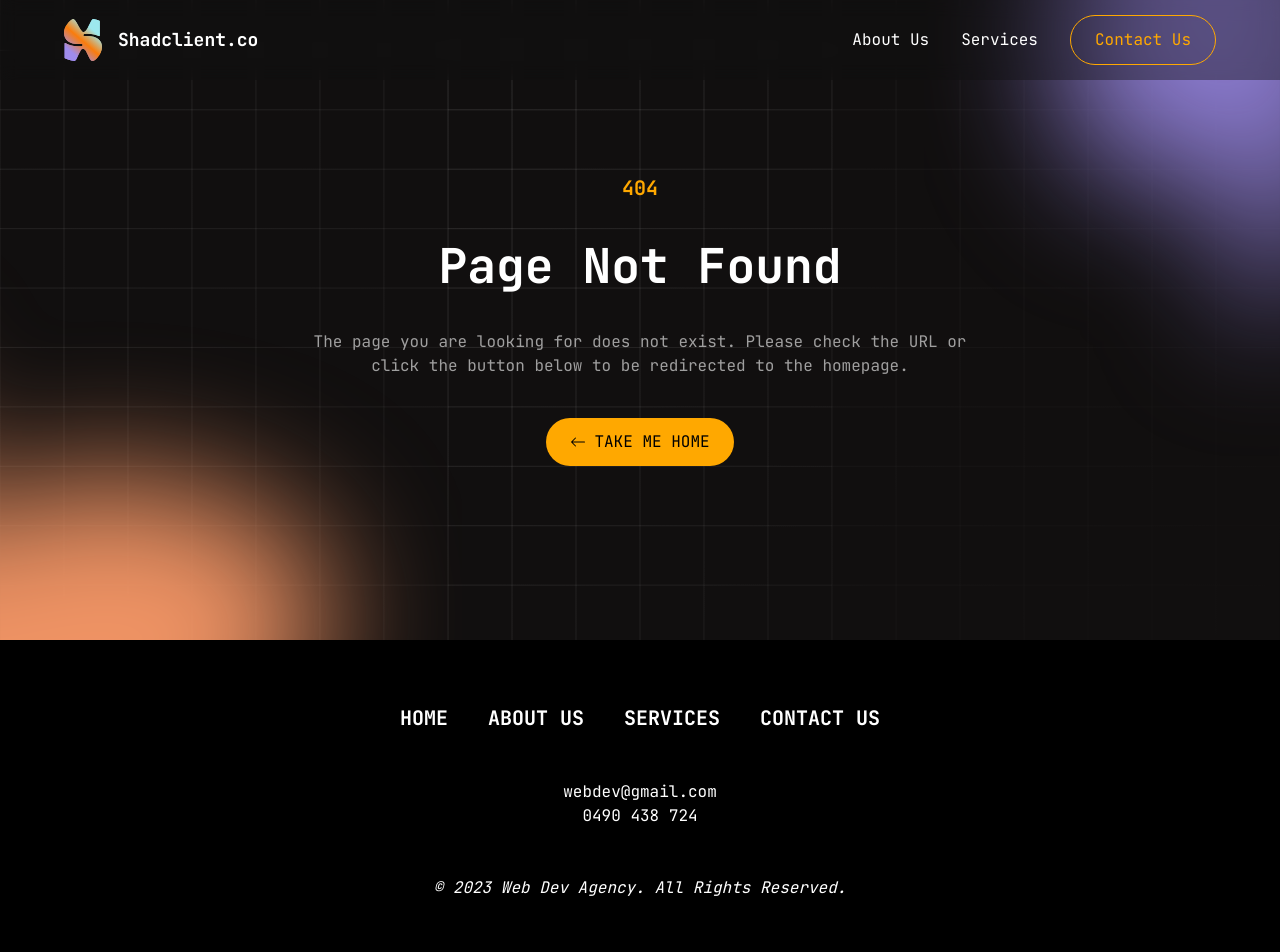
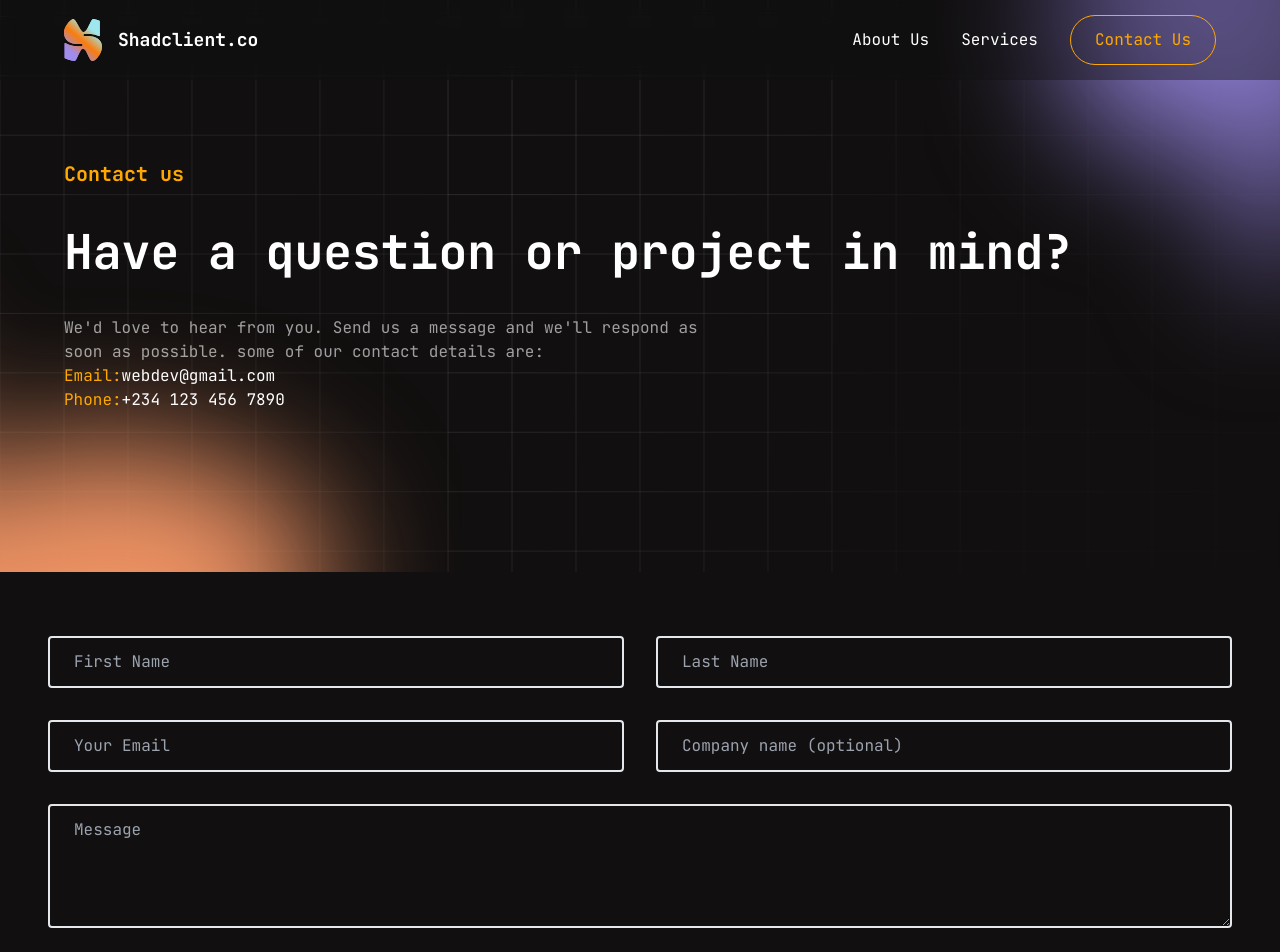
Before and after one commit to Mutesa-Cedric/web-dev-agency, a React (Vite) app: page /contact in a window 1280 px wide. Shown: the top 952 px of the page. Built offline with nearby package versions, Linux system fonts and the light colour scheme.

Commit message:
feat : contact us

```diff
--- a/src/App.tsx
+++ b/src/App.tsx
@@ -1,12 +1,13 @@
 import {
+  Route,
   BrowserRouter as Router,
-  Routes,
-  Route
+  Routes
 } from "react-router-dom";
 import MainLayout from "./components/layouts/MainLayout";
+import About from "./pages/About";
+import Contact from "./pages/Contact";
 import Home from "./pages/Home";
 import NotFound from "./pages/NotFound";
-import About from "./pages/About";
 import Services from "./pages/Services";
 
 function App() {
@@ -19,6 +20,7 @@ function App() {
             <Route element={<Home />} path="/" />
             <Route element={<About />} path="/about" />
             <Route element={<Services />} path="/services" />
+            <Route element={<Contact />} path="/contact" />
             <Route element={<NotFound />} path="*" />
           </Route>
         </Routes>
--- /dev/null
+++ b/src/pages/Contact.tsx
@@ -0,0 +1,46 @@
+
+export default function Contact() {
+    return (
+        <div>
+            <div className="bg-cover  bg-center bg-no-repeat w-full pt-[20vh] pb-40 flex flex-col    justify-center px-4 sm:px-8 md:px-12 space-y-10 lg:px-16 "
+                style={{
+                    backgroundImage: "url(/hero_bg.svg)"
+                }}
+            >
+                <h2 className="text-primary-yellow text-xl font-bold">Contact us</h2>
+                <h1 className="text-white text-5xl font-bold">Have a question or project in mind?</h1>
+                <p className="text-white/60 max-w-2xl">
+                    We&apos;d love to hear from you. Send us a message and we&apos;ll respond as soon as possible.
+                    some of our contact details are:
+                    <br />
+                    <span className="text-primary-yellow">Email:</span>
+                    <span className="text-white">
+                        <a href="mailto:" rel="noreferrer" target="_blank">
+                            webdev@gmail.com
+                        </a>
+                    </span>
+                    <br />
+                    <span className="text-primary-yellow">Phone:</span>
+                    <span className="text-white">
+                        <a href="tel:" rel="noreferrer" target="_blank">
+                            +234 123 456 7890
+                        </a>
+                    </span>
+
+                </p>
+            </div>
+            <div className="px-4 sm:px-8 md:px-12 py-16 bg-secondary-gray space-y-12  ">
+                <div className="grid grid-cols-1 text-white md:grid-cols-2 gap-8 ">
+                    <input className="w-full py-3 border-2 outline-none transition-colors hover:border-primary-yellow  px-6 bg-transparent rounded " placeholder="First Name" name="firstName" type="text" />
+                    <input className="w-full py-3 border-2 outline-none transition-colors hover:border-primary-yellow  px-6 bg-transparent rounded " placeholder="Last Name" name="lastName" type="text" />
+                    <input className="w-full py-3 border-2 outline-none transition-colors hover:border-primary-yellow  px-6 bg-transparent rounded " placeholder="Your Email" name="email" type="email" />
+                    <input className="w-full py-3 border-2 outline-none transition-colors hover:border-primary-yellow  px-6 bg-transparent rounded " placeholder="Company name (optional)" name="companyName" type="text" />
+                    <textarea className="w-full py-3 border-2 outline-none transition-colors  col-span-2 hover:border-primary-yellow  px-6 bg-transparent rounded " placeholder="Message" name="message" rows={4} />
+                </div>
+                <button className="transition-colors duration-200 text-primary-yellow border border-primary-yellow rounded-full py-3 px-6 hover:text-white hover:bg-primary-yellow">
+                    Send Message
+                </button>
+            </div>
+        </div>
+    )
+}
```
